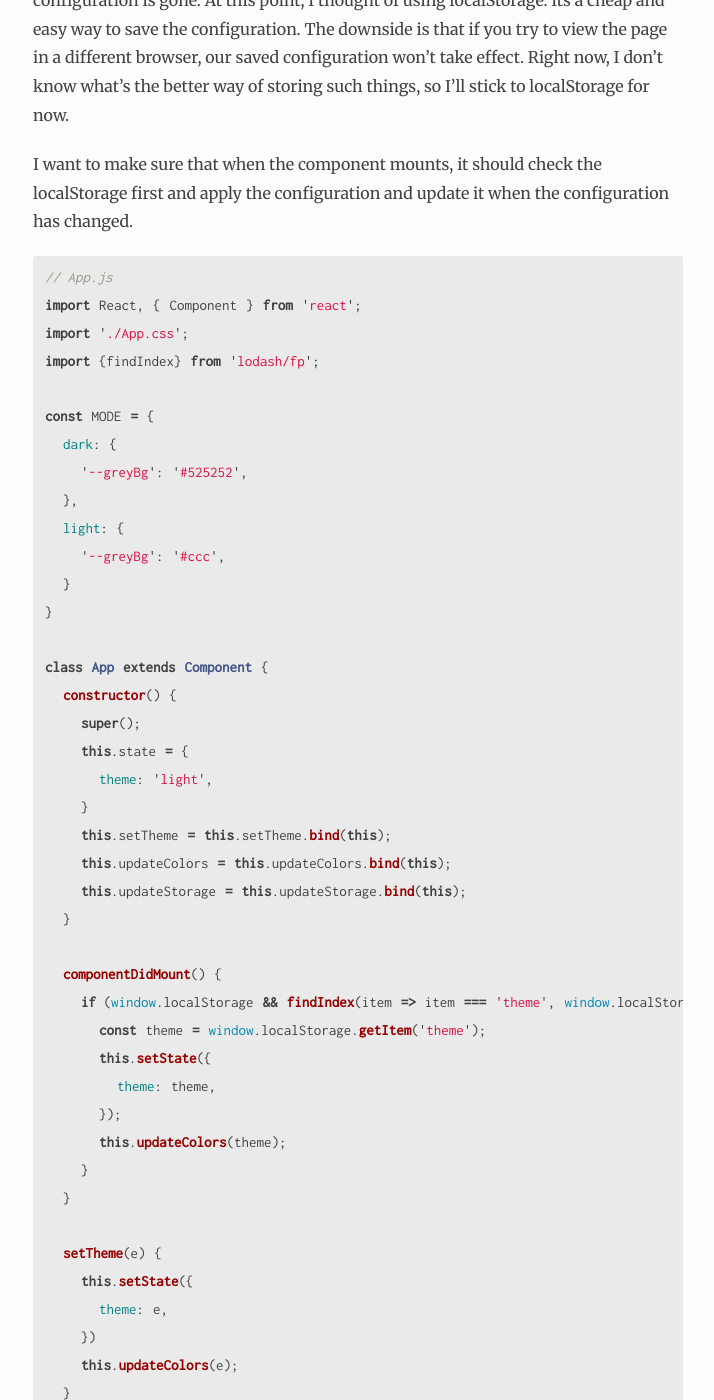
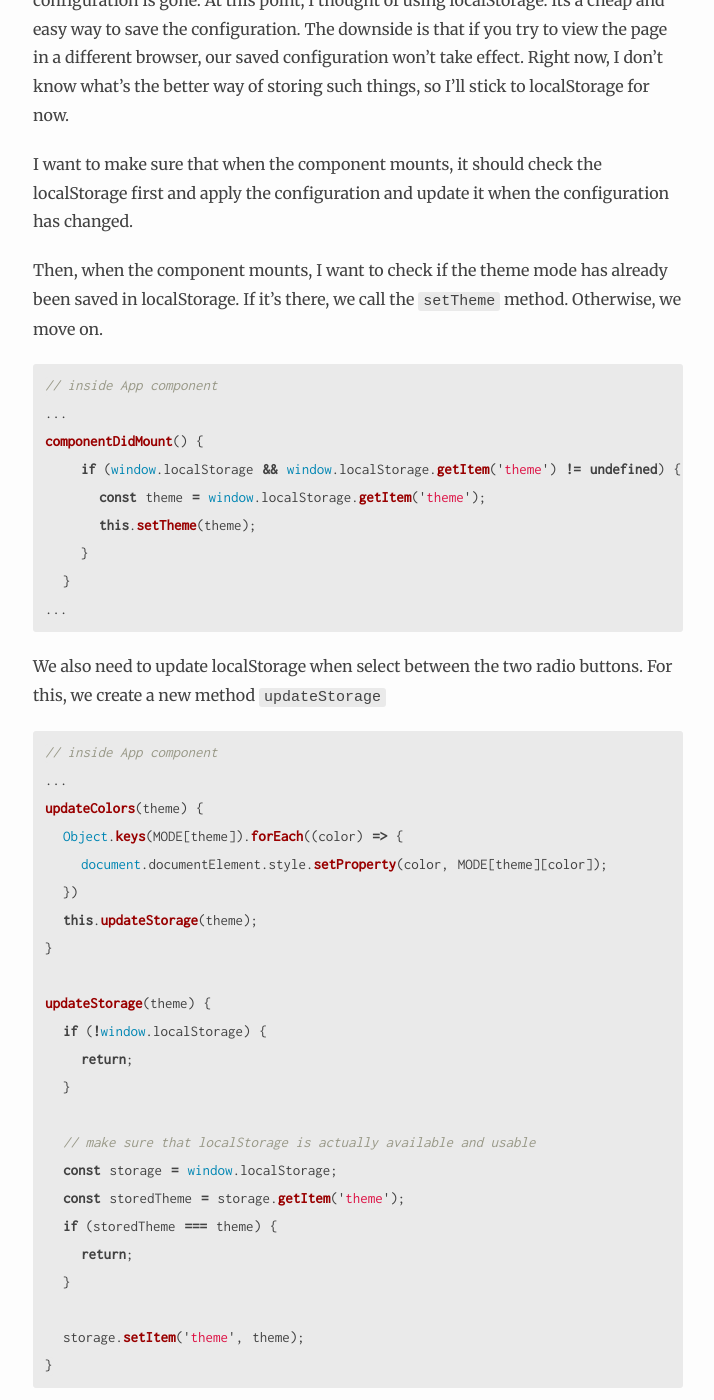
Before and after one commit to charisseysabel/chysbl-blog, a Jekyll site: the page built from _posts/2018-02-23-increase-color-contrast-with-css-vars.markdown, in a window 1280 px wide and 1400 px high, scrolled down 5559 px. Shown: the whole window, without its empty margins (282-996 px from the left). Built offline with Jekyll 4.4.1, drawn with Linux system fonts in a browser that asks for light colours; some of the changed text lies outside the part shown.

Commit message:
refactor(post) Add Gist, refactor code

```diff
--- a/_posts/2018-02-23-increase-color-contrast-with-css-vars.markdown
+++ b/_posts/2018-02-23-increase-color-contrast-with-css-vars.markdown
@@ -19,7 +19,7 @@ In the end, it’s not just about making an application accessible, but its also
 Another benefit of using CSS Custom Properties is that, it does not require much refactoring, (at least in my opinion). A website or application can have as much as hundreds of thousands of lines of code for styles alone! A framework can be a good option if you’re just starting from the ground up, but it can be quite expensive to spend a month refactoring style sheets. And I’m not sure anyone would enjoy doing that.
 
 ## Prerequisite
-I’m going to skip the basics of CSS Custom Properties because there’s tons of tutorials online about it already. See the Further Reads at the bottom of this post!
+I’m going to skip the basics of CSS Custom Properties because there’s tons of tutorials online about it already.
 
 Also, the following code snippets will be using React, so some knowledge of that would be good too. I used `create-react-app` for this short tutorial.
 
@@ -148,99 +148,52 @@ We have all the mechanism in place but whenever we refresh the page, the configu
 
 I want to make sure that when the component mounts, it should check the localStorage first and apply the configuration and update it when the configuration has changed.
 
+Then, when the component mounts, I want to check if the theme mode has already been saved in localStorage. If it's there, we call the `setTheme` method. Otherwise, we move on.
 {% highlight javascript %}
-// App.js
-import React, { Component } from 'react';
-import './App.css';
-import {findIndex} from 'lodash/fp';
+// inside App component
+...
+componentDidMount() {
+    if (window.localStorage && window.localStorage.getItem('theme') != undefined) {
+      const theme = window.localStorage.getItem('theme');
+      this.setTheme(theme);
+    }
+  }
+...
+{% endhighlight %}
 
-const MODE = {
-  dark: {
-    '--greyBg': '#525252',
-  },
-  light: {
-    '--greyBg': '#ccc',
-  }
+We also need to update localStorage when select between the two radio buttons. For this, we create a new method `updateStorage`
+{% highlight javascript %}
+// inside App component
+...
+updateColors(theme) {
+  Object.keys(MODE[theme]).forEach((color) => {
+    document.documentElement.style.setProperty(color, MODE[theme][color]);
+  })
+  this.updateStorage(theme);
 }
 
-class App extends Component {
-  constructor() {
-    super();
-    this.state = {
-      theme: 'light',
-    }
-    this.setTheme = this.setTheme.bind(this);
-    this.updateColors = this.updateColors.bind(this);
-    this.updateStorage = this.updateStorage.bind(this);
+updateStorage(theme) {
+  if (!window.localStorage) {
+    return;
   }
 
-  componentDidMount() {
-    if (window.localStorage && findIndex(item => item === 'theme', window.localStorage) != -1) {
-      const theme = window.localStorage.getItem('theme');
-      this.setState({
-        theme: theme,
-      });
-      this.updateColors(theme);
-    }
+  // make sure that localStorage is actually available and usable
+  const storage = window.localStorage;
+  const storedTheme = storage.getItem('theme');
+  if (storedTheme === theme) {
+    return;
   }
 
-  setTheme(e) {
-    this.setState({
-      theme: e,
-    })
-    this.updateColors(e);
-  }
-
-  updateColors(theme) {
-    Object.keys(MODE[theme]).forEach((color) => {
-      document.documentElement.style.setProperty(color, MODE[theme][color]);
-    })
-    this.updateStorage(theme);
-  }
-
-  updateStorage(theme) {
-    if (!window.localStorage) {
-      return;
-    }
-
-    // make sure that localStorage is actually available and usable
-    const storage = window.localStorage;
-    const storedTheme = storage.getItem('theme');
-    if (storedTheme === theme) {
-      return;
-    }
-
-    storage.setItem('theme', theme);
-  }
-
-  render() {
-    return (
-      <div className="App">
-        <header>
-          <h1 className="App-title">Banner text</h1>
-          <form>
-            <label htmlFor="dark">High Contrast Mode</label>
-            <input type="radio" name="theme" value="dark" id="dark" checked={this.state.theme === 'dark'} onChange={(e) => this.setTheme(e.target.value)}/>
-
-            <label htmlFor="light">Default Mode</label>
-            <input type="radio" name="theme" value="light" id="light" checked={this.state.theme === 'light'} onChange={(e) => this.setTheme(e.target.value)}/>
-          </form>
-        </header>
-      </div>
-    );
-  }
+  storage.setItem('theme', theme);
 }
-
-export default App;
-
 {% endhighlight %}
 
-Now when we refresh the page, the colors -- whether in high contrast mode or not -- should persist! Yay!
+(You can check out the completed code from [this Gist](https://gist.github.com/charisseysabel/defbbe21b5a031d89f0c4aa4ba7dc1db))
+
+Now when we refresh the page, the colors -- whether in high contrast mode or not -- should persist! We can also add as many colors as we want to update in the `MODE` object and every element that uses that variable will change. Yay!
 
 
 ## Final thoughts
 I personally really like this simple solution to solve the problem of inaccessible colours. We used CSS Custom Properties to dynamically update the styles across the entire application where the custom property has been set and stored the theme in localStorage so that our browser can remember the configuration.
 
 Its a small project, but it was really fun and doesn’t require too much overhead. I am looking forward to explore this topic again in the future, maybe to cache the theme instead of using localStorage, or use a different technology altogether.
-
-### Further reads
```
Also changed, not shown: 1 other file.
